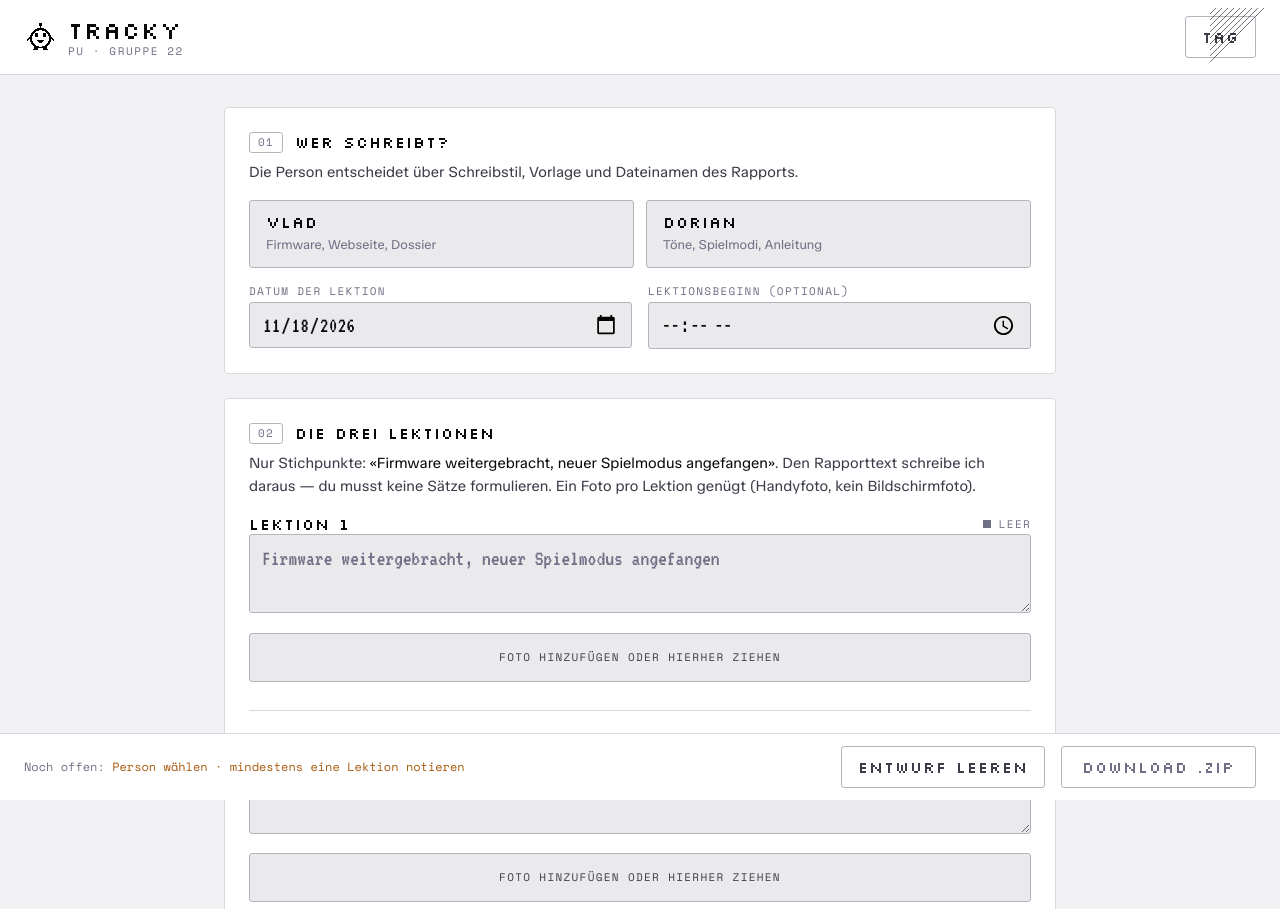
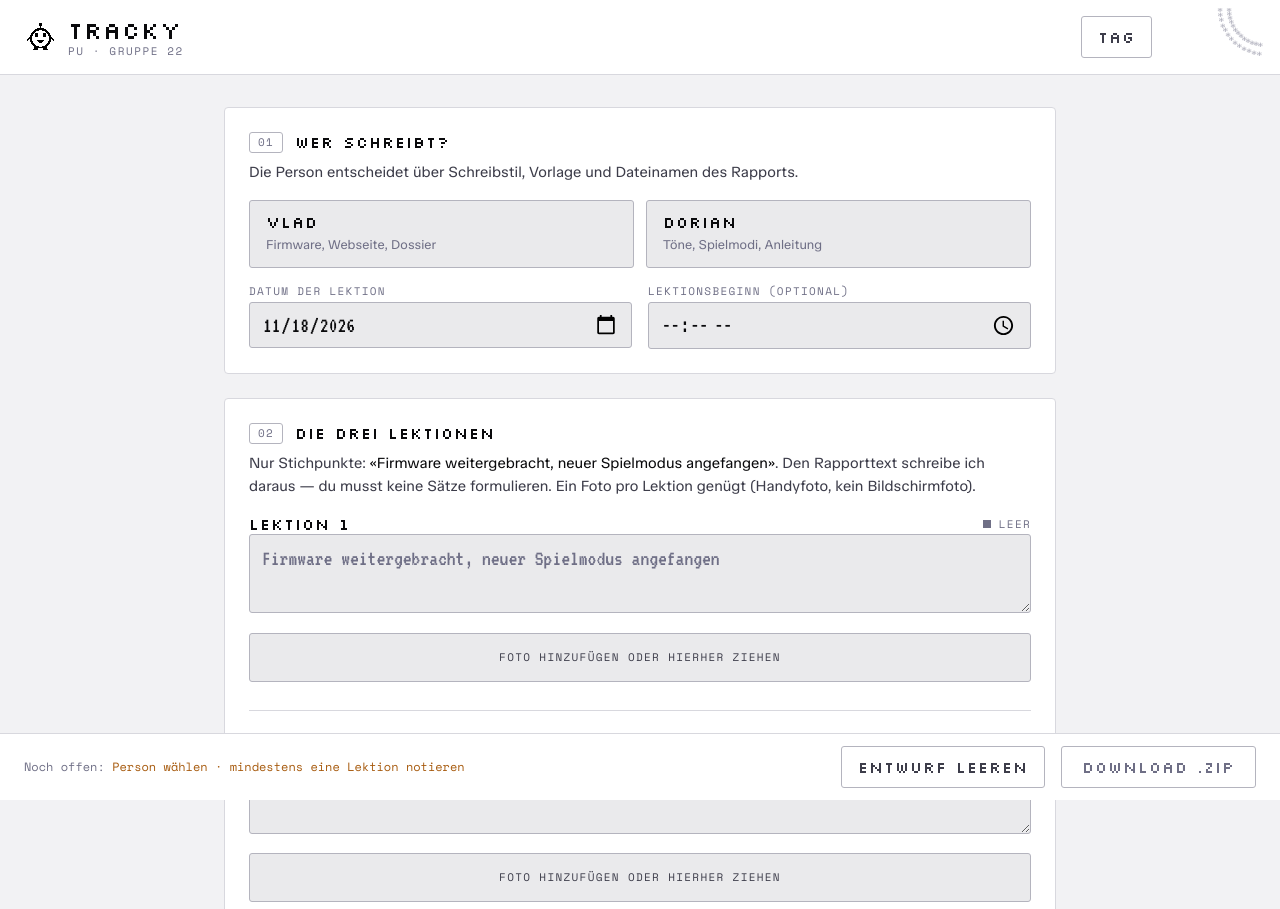
Before and after one commit to lagzy/tracky, a plain HTML site: page index.html in a window 1280 px wide. Shown: the top 909 px of the page. Drawn offline with Linux system fonts and the light colour scheme.

Commit message:
Zeichenmotiv: Sternchen-Viertelkreis oben rechts (Punktmatrix)

```diff
--- a/index.html
+++ b/index.html
@@ -22,7 +22,37 @@
 <body>
 
 <header>
-  <img class="orn" src="ornamente/ecke_slash.svg" width="54" height="54" alt="" aria-hidden="true">
+  <svg class="orn" viewBox="0 0 96 96" aria-hidden="true" focusable="false">
+    <g font-family="Silkscreen, monospace" font-size="7" fill="currentColor"
+       text-anchor="middle" dominant-baseline="middle">
+      <text x="52.0" y="2.0">*</text>
+      <text x="52.3" y="7.4">*</text>
+      <text x="53.3" y="12.6">*</text>
+      <text x="54.9" y="17.8">*</text>
+      <text x="57.2" y="22.7">*</text>
+      <text x="60.0" y="27.2">*</text>
+      <text x="63.3" y="31.4">*</text>
+      <text x="67.1" y="35.2">*</text>
+      <text x="71.4" y="38.5">*</text>
+      <text x="76.0" y="41.2">*</text>
+      <text x="81.0" y="43.3">*</text>
+      <text x="86.1" y="44.9">*</text>
+      <text x="91.4" y="45.8">*</text>
+      <text x="61.0" y="2.0">*</text>
+      <text x="61.3" y="6.3">*</text>
+      <text x="62.0" y="10.5">*</text>
+      <text x="63.3" y="14.5">*</text>
+      <text x="65.1" y="18.4">*</text>
+      <text x="67.3" y="22.1">*</text>
+      <text x="70.0" y="25.4">*</text>
+      <text x="73.0" y="28.4">*</text>
+      <text x="76.4" y="31.0">*</text>
+      <text x="80.1" y="33.2">*</text>
+      <text x="84.0" y="34.9">*</text>
+      <text x="88.1" y="36.1">*</text>
+      <text x="92.3" y="36.8">*</text>
+    </g>
+  </svg>
   <div class="brand">
     <img class="pip" src="pip.png" width="32" height="32" alt="">
     <div class="brand-text">
```
Also changed, not shown: ornamente/ecke_slash.svg (deleted), style.css.
